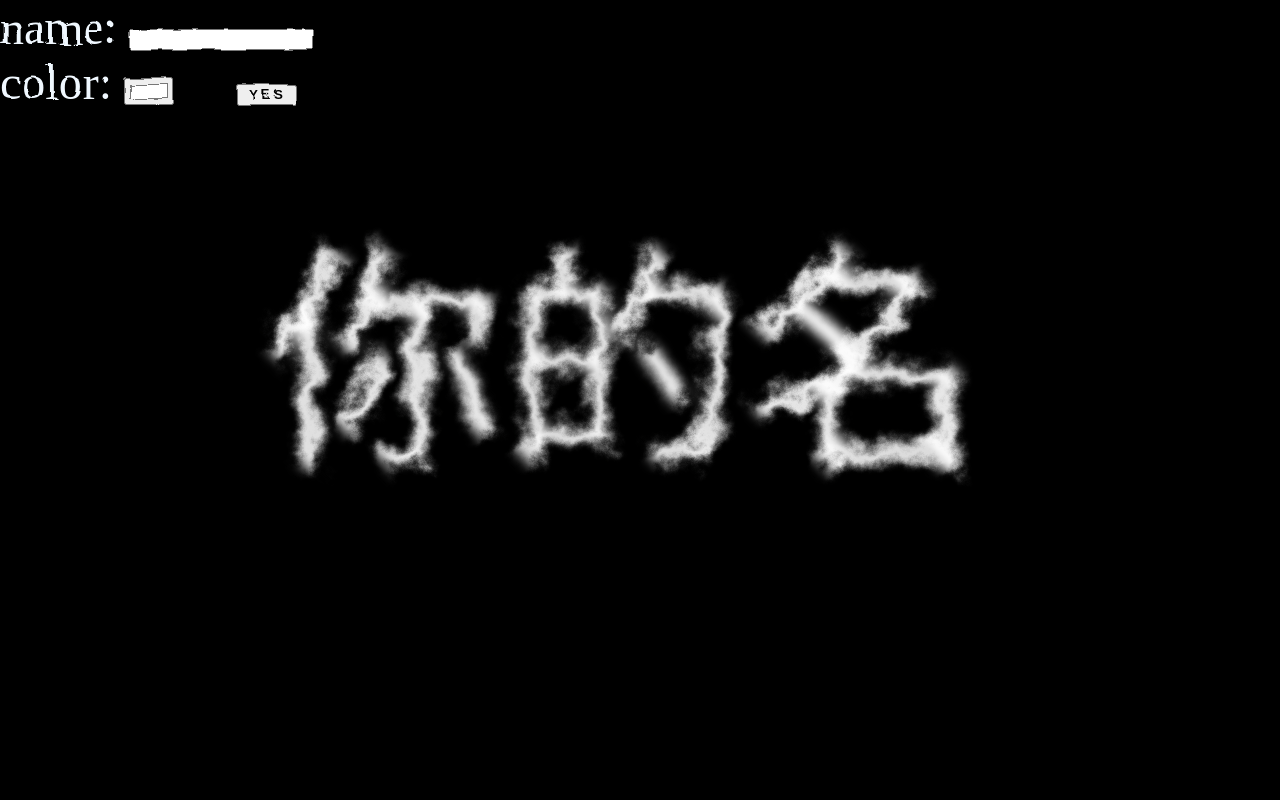
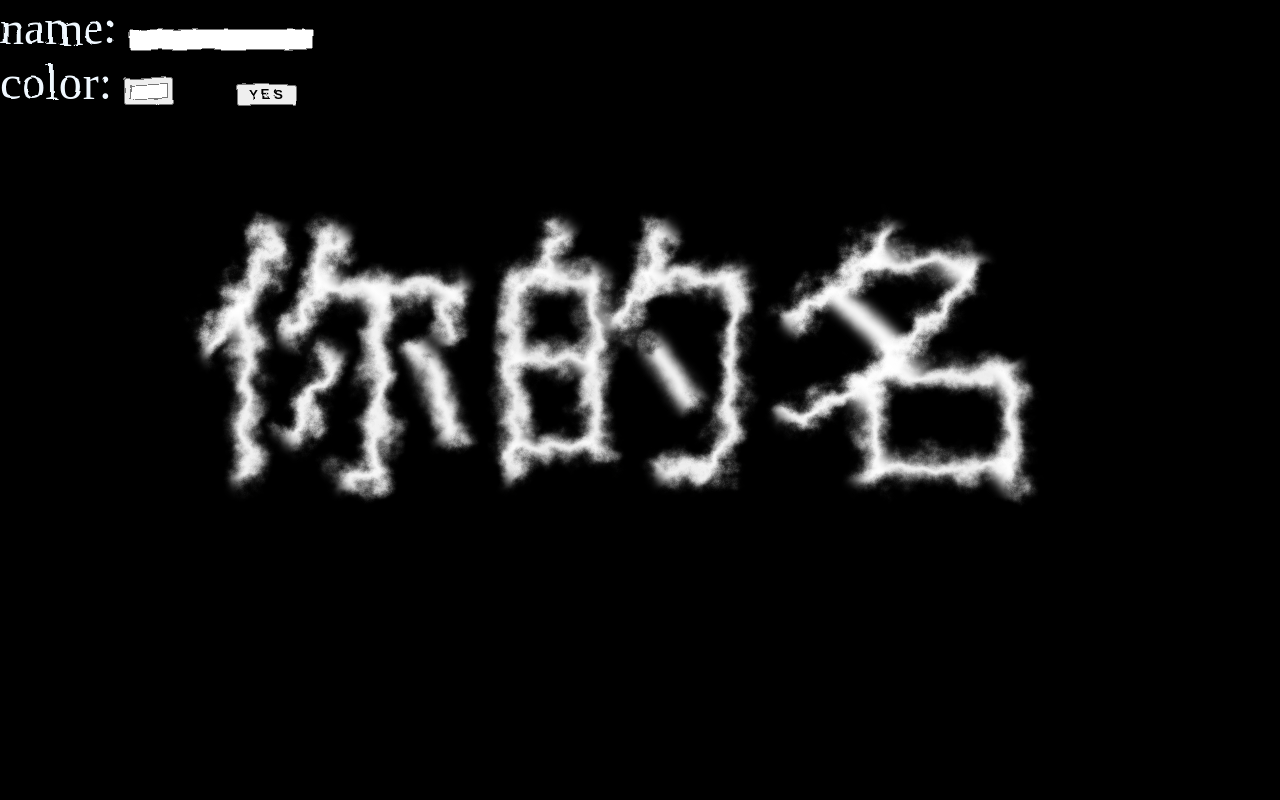
Before and after one commit to crazynightguichao/Special_Name, a plain HTML site: page Special_Name.html in a window 1280 px wide. Shown: the top 800 px of the page. Drawn offline with Linux system fonts and the light colour scheme.

Commit message:
Add files via upload

```diff
--- a/Special_Name.html
+++ b/Special_Name.html
@@ -1,7 +1,7 @@
 <!--
  * @Author: jiaguichao
  * @Date: 2021-12-28 15:04:08
- * @LastEditTime: 2021-12-29 10:37:44
+ * @LastEditTime: 2021-12-29 11:01:09
  * @Description: 特效文字
 -->
 <!DOCTYPE html>
@@ -122,7 +122,7 @@ body, html {
     /* background: linear-gradient(#fff, #999, #ddd, #888); */
     /* background-clip: text; */
     color: rgb(242, 243, 237);
-    font-size: 30vmin;
+    font-size: 36vmin;
     text-align: center;
     line-height: 90vh;
     /* filter: blur(6px) contrast(120%); */
```
